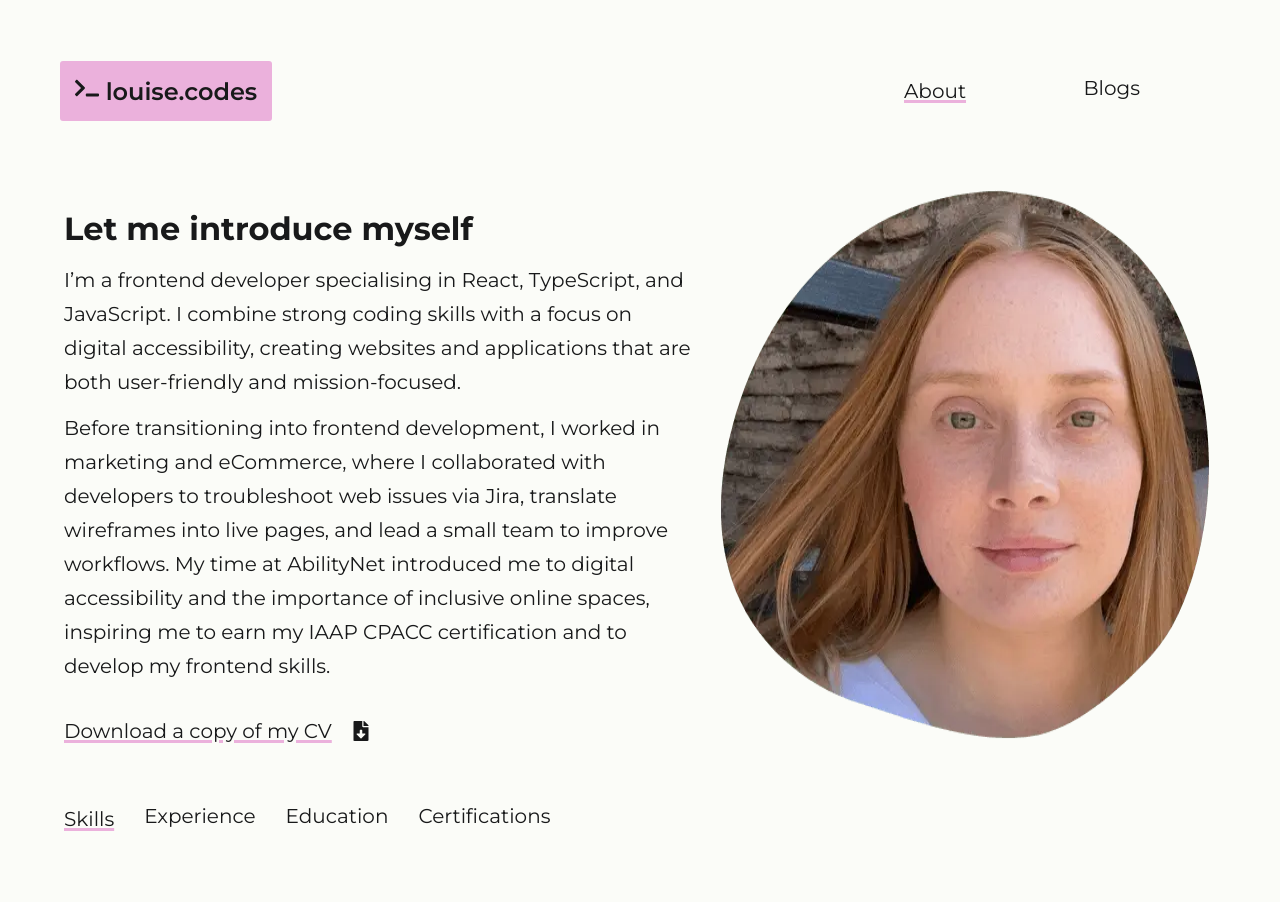
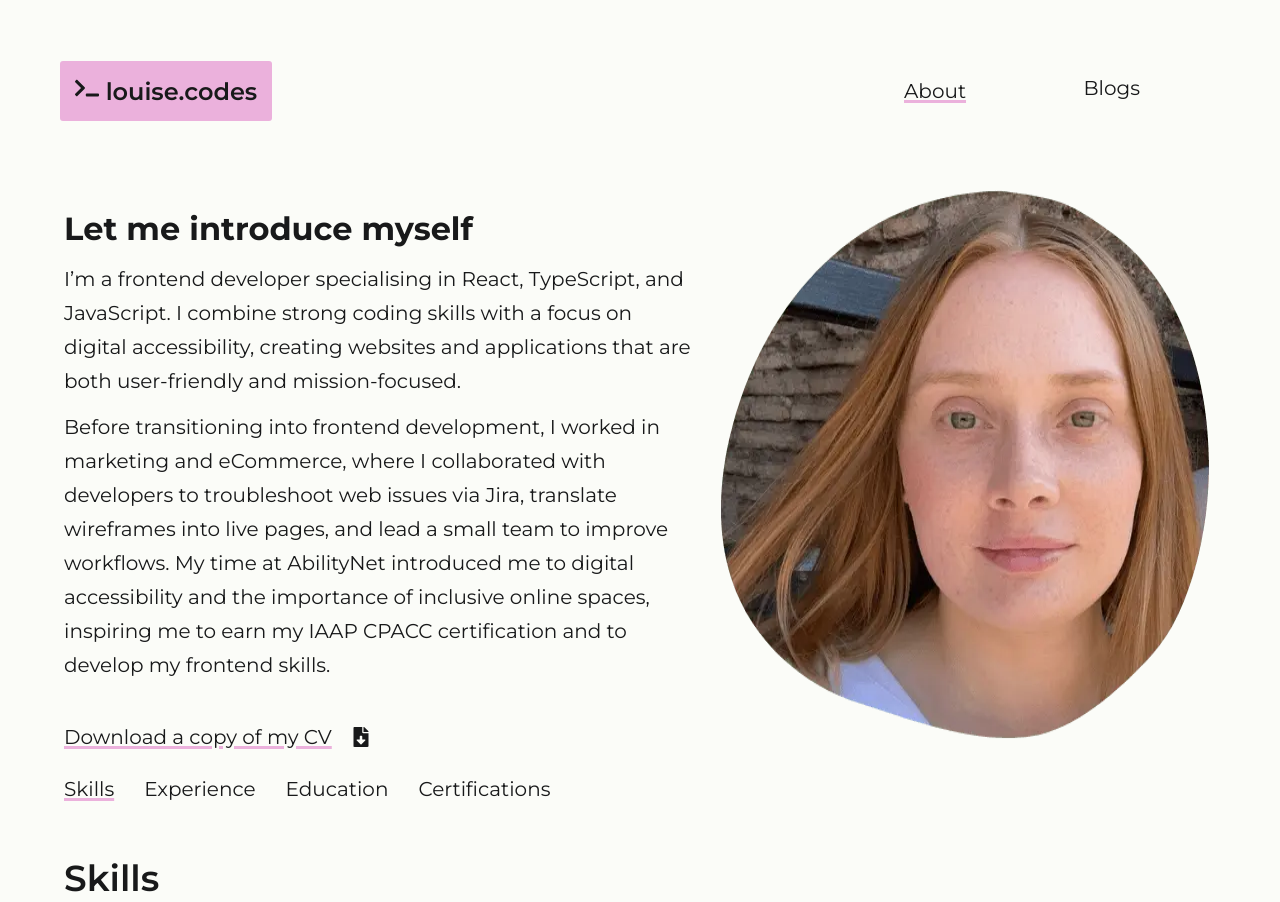
Before and after one commit to louiseka/portfolio, a React (Vite) app: page /about in a window 1280 px wide. Shown: the top 902 px of the page. Built offline with nearby package versions, Linux system fonts and the light colour scheme.

Commit message:
Creating css module for about layout

```diff
--- a/src/App.jsx
+++ b/src/App.jsx
@@ -5,7 +5,7 @@ import Layout from "./components/Layout";
 import Home from "./pages/Home/Home";
 import Projects from "./pages/Projects/Projects";
 import ProjectDetails from "./pages/Projects/ProjectDetails";
-import AboutLayout from "./components/AboutLayout";
+import AboutLayout from "./components/AboutLayout/AboutLayout";
 import Skills from "./pages/About/Skills";
 import Experience from "./pages/About/Experience";
 import Education from "./pages/About/Education";
--- a/src/components/AboutLayout.jsx
+++ /dev/null
@@ -1,80 +0,0 @@
-import { Outlet, NavLink } from "react-router";
-import { FaFileDownload } from "react-icons/fa";
-
-export default function AboutLayout() {
-  return (
-    <>
-      <title>About - Louise Aldridge</title>
-      <main>
-        <section className="about-section">
-          <div className="hero-text">
-            <h1>Let me introduce myself</h1>
-
-            <p>
-              I’m a frontend developer specialising in React, TypeScript, and
-              JavaScript. I combine strong coding skills with a focus on digital
-              accessibility, creating websites and applications that are both
-              user-friendly and mission-focused.
-            </p>
-            <p>
-              Before transitioning into frontend development, I worked in
-              marketing and eCommerce, where I collaborated with developers to
-              troubleshoot web issues via Jira, translate wireframes into live
-              pages, and lead a small team to improve workflows. My time at
-              AbilityNet introduced me to digital accessibility and the
-              importance of inclusive online spaces, inspiring me to earn my
-              IAAP CPACC certification and to develop my frontend skills.
-              <a
-                className="medium-cta-link"
-                href="/assets/Resume-Louise-Aldridge.pdf"
-                target="_blank"
-                title="Download a PDF copy of Louise Aldridge's CV."
-              >
-                Download a copy of my CV <FaFileDownload className="icon" />
-              </a>{" "}
-            </p>
-          </div>
-
-          <img
-            className="profile-img"
-            src="/assets/louise-profile.webp"
-            alt="Profile image of Louise smiling"
-          />
-        </section>
-
-        <nav className="about-nav">
-          <NavLink
-            to="."
-            end
-            title="Louise Aldridge's skills"
-            className={({ isActive }) => (isActive ? "nav-active active" : "")}
-          >
-            Skills
-          </NavLink>
-          <NavLink
-            to="experience"
-            title="Louise Aldridge's job history"
-            className={({ isActive }) => (isActive ? "nav-active active" : "")}
-          >
-            Experience
-          </NavLink>
-          <NavLink
-            to="education"
-            title="Louise Aldridge's education history"
-            className={({ isActive }) => (isActive ? "nav-active active" : "")}
-          >
-            Education
-          </NavLink>
-          <NavLink
-            to="certifications"
-            title="Certifications that Louise Aldridge has obtained"
-            className={({ isActive }) => (isActive ? "nav-active active" : "")}
-          >
-            Certifications
-          </NavLink>
-        </nav>
-        <Outlet />
-      </main>
-    </>
-  );
-}
--- /dev/null
+++ b/src/components/AboutLayout/AboutLayout.jsx
@@ -0,0 +1,99 @@
+import { Outlet, NavLink } from "react-router";
+import { FaFileDownload, FaArrowRight } from "react-icons/fa";
+import styles from "./AboutLayout.module.css";
+
+export default function AboutLayout() {
+  return (
+    <>
+      <title>About - Louise Aldridge</title>
+      <main>
+        <section className={styles.aboutSection}>
+          <div className={styles.text}>
+            <h1>Let me introduce myself</h1>
+
+            <p>
+              I’m a frontend developer specialising in React, TypeScript, and
+              JavaScript. I combine strong coding skills with a focus on digital
+              accessibility, creating websites and applications that are both
+              user-friendly and mission-focused.
+            </p>
+            <p>
+              Before transitioning into frontend development, I worked in
+              marketing and eCommerce, where I collaborated with developers to
+              troubleshoot web issues via Jira, translate wireframes into live
+              pages, and lead a small team to improve workflows. My time at
+              AbilityNet introduced me to digital accessibility and the
+              importance of inclusive online spaces, inspiring me to earn my
+              IAAP CPACC certification and to develop my frontend skills.
+            </p>
+            <a
+              className="medium-cta-link"
+              href="/assets/Resume-Louise-Aldridge.pdf"
+              target="_blank"
+              aria-label="Download a PDF copy of Louise Aldridge's CV."
+            >
+              Download a copy of my CV <FaFileDownload className="icon" />
+            </a>
+          </div>
+
+          <img
+            className="profile-img"
+            src="/assets/louise-profile.webp"
+            alt="Profile image of Louise smiling"
+          />
+        </section>
+
+        <nav className={styles.aboutNav}>
+          <ul>
+            <li>
+              <NavLink
+                to="."
+                end
+                title="Louise Aldridge's skills"
+                className={({ isActive }) =>
+                  isActive ? "nav-active active" : ""
+                }
+              >
+                Skills
+              </NavLink>
+            </li>
+            <li>
+              <NavLink
+                to="experience"
+                title="Louise Aldridge's job history"
+                className={({ isActive }) =>
+                  isActive ? "nav-active active" : ""
+                }
+              >
+                Experience
+              </NavLink>
+            </li>
+            <li>
+              <NavLink
+                to="education"
+                title="Louise Aldridge's education history"
+                className={({ isActive }) =>
+                  isActive ? "nav-active active" : ""
+                }
+              >
+                Education
+              </NavLink>
+            </li>
+            <li>
+              <NavLink
+                to="certifications"
+                title="Certifications that Louise Aldridge has obtained"
+                className={({ isActive }) =>
+                  isActive ? "nav-active active" : ""
+                }
+              >
+                Certifications
+              </NavLink>
+            </li>
+          </ul>
+        </nav>
+        <Outlet />
+      </main>
+    </>
+  );
+}
--- /dev/null
+++ b/src/components/AboutLayout/AboutLayout.module.css
@@ -0,0 +1,79 @@
+/* About Page Navbar */
+
+.text {
+  line-height: 1.7;
+  font-size: var(--font-body);
+}
+
+.aboutNav {
+  max-width: 90%;
+  margin: 0 auto 2em;
+}
+
+.aboutNav ul {
+  list-style: none;
+  display: flex;
+  flex-direction: row;
+  align-items: center;
+  gap: 12px;
+  padding: 0;
+  font-size: var(--font-body);
+}
+
+.aboutNav a:hover:not(.active) {
+  text-decoration: underline;
+  text-decoration-color: var(--green);
+  text-decoration-thickness: 3px;
+}
+
+.aboutSection {
+  max-width: 90%;
+  margin: 0 auto;
+}
+
+@media (min-width: 1830px) {
+  .aboutSection h1 {
+    font-size: var(--font-h1-lg);
+  }
+
+  .aboutSection .text {
+    padding-right: 3.75em;
+  }
+}
+
+@media (min-width: 1024px) and (max-width: 1499px) {
+  .aboutSection h1 {
+    font-size: var(--font-h1);
+  }
+
+  .aboutSection p {
+    margin: 0.3em 0;
+  }
+}
+
+@media (min-width: 1274px) {
+  .text {
+    font-size: var(--font-medium-cta);
+  }
+}
+
+@media (min-width: 1024px) {
+  .aboutNav ul {
+    flex-direction: row;
+    font-size: var(--font-medium-cta);
+    gap: 30px;
+  }
+  .aboutSection {
+    display: flex;
+  }
+
+  .aboutSection .text {
+    padding-right: 20px;
+  }
+
+  .text {
+    padding-right: 3.75em;
+    display: flex;
+    flex-direction: column;
+  }
+}
```
